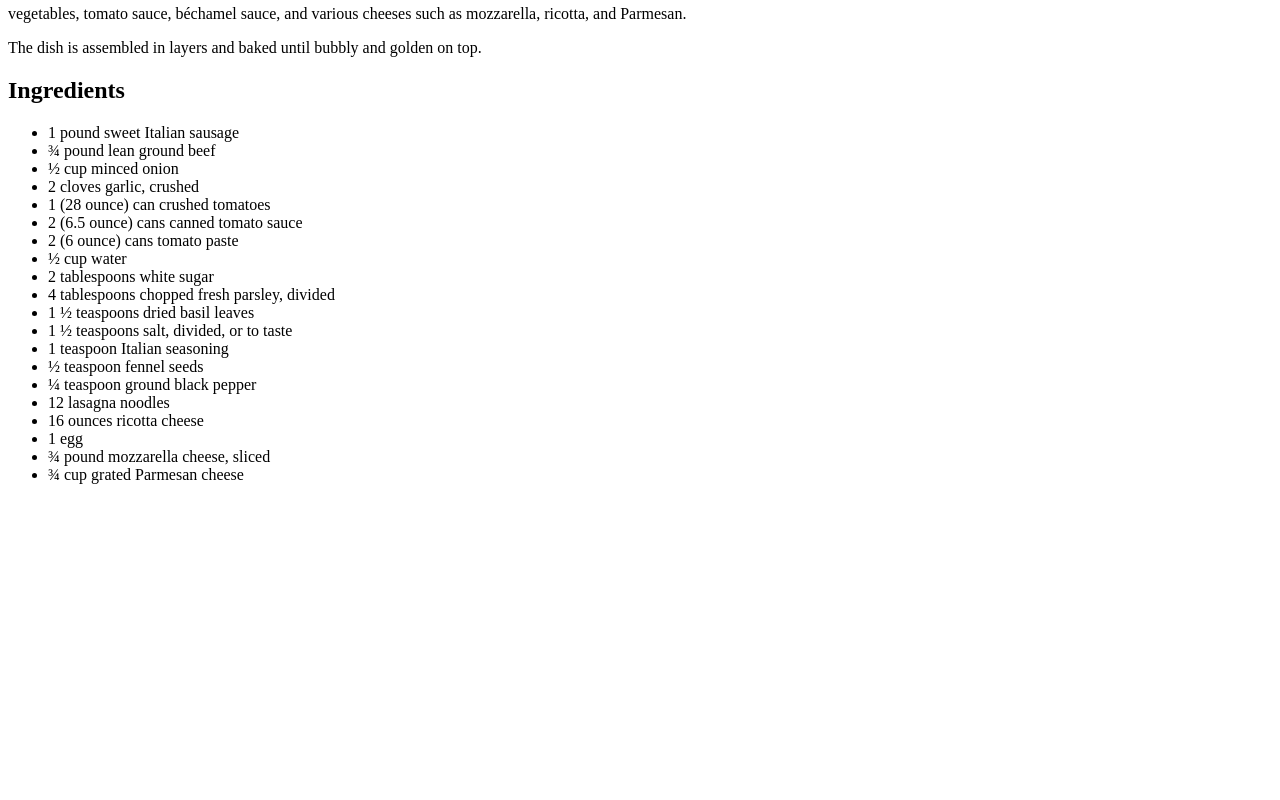
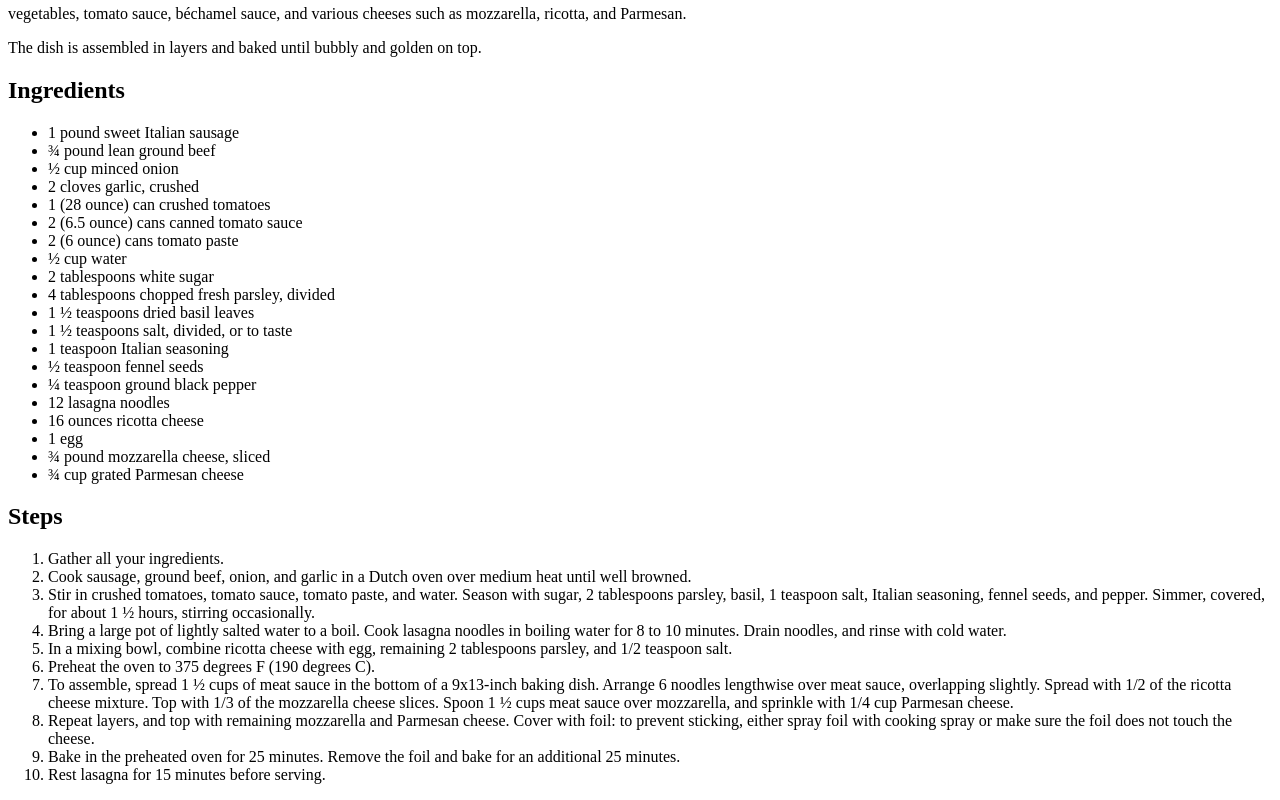
Before and after one commit to Mohamed-Faysall/odin-recipes, a plain HTML site: page recipes/lasagna.html in a window 1280 px wide. Shown: the part 380-1180 px from the top of the page. Before the commit the page ends 880 px from the top, so only its background shows below. Drawn offline with Linux system fonts and the light colour scheme.

Commit message:
feat: add steps to lasagna.html

```diff
--- a/recipes/lasagna.html
+++ b/recipes/lasagna.html
@@ -40,5 +40,26 @@
         <li>¾ pound mozzarella cheese, sliced</li>
         <li>¾ cup grated Parmesan cheese</li>
     </ul>
+
+    <h2>Steps</h2>
+
+    <ol>
+        <li>Gather all your ingredients.</li>
+        <li>Cook sausage, ground beef, onion, and garlic in a Dutch oven over medium heat until well browned.</li>
+        <li>Stir in crushed tomatoes, tomato sauce, tomato paste, and water. Season with sugar, 2 tablespoons parsley,
+            basil, 1 teaspoon salt, Italian seasoning, fennel seeds, and pepper. Simmer, covered,
+            for about 1 ½ hours, stirring occasionally.</li>
+        <li>Bring a large pot of lightly salted water to a boil. Cook lasagna noodles in boiling water for 8 to 10 minutes.
+            Drain noodles, and rinse with cold water.</li>
+        <li>In a mixing bowl, combine ricotta cheese with egg, remaining 2 tablespoons parsley, and 1/2 teaspoon salt.</li>
+        <li>Preheat the oven to 375 degrees F (190 degrees C).</li>
+        <li>To assemble, spread 1 ½ cups of meat sauce in the bottom of a 9x13-inch baking dish.
+            Arrange 6 noodles lengthwise over meat sauce, overlapping slightly. Spread with 1/2 of the ricotta cheese mixture.
+            Top with 1/3 of the mozzarella cheese slices. Spoon 1 ½ cups meat sauce over mozzarella, and sprinkle with 1/4 cup Parmesan cheese.</li>
+        <li>Repeat layers, and top with remaining mozzarella and Parmesan cheese. Cover with foil: to prevent sticking, either spray foil with cooking spray
+            or make sure the foil does not touch the cheese.</li>
+        <li>Bake in the preheated oven for 25 minutes. Remove the foil and bake for an additional 25 minutes.</li>
+        <li>Rest lasagna for 15 minutes before serving.</li>
+    </ol>
 </body>
 </html>
```
